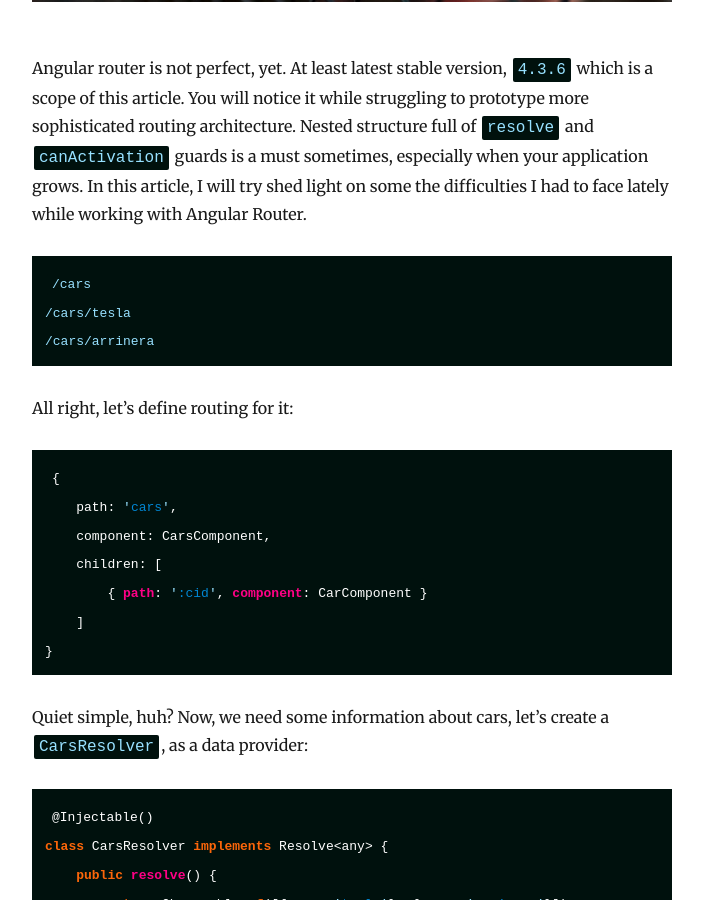
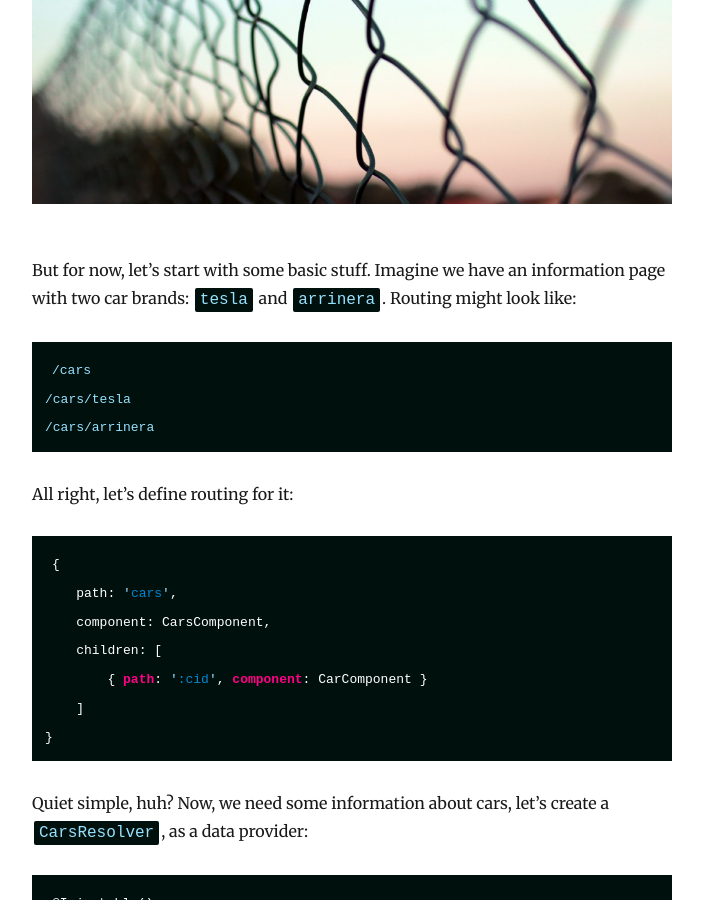
Before and after one commit to adasq/adasq.github.io, a Jekyll site: the page built from _posts/2017-09-02-angular-router-protection-issues.md, in a window 1280 px wide and 900 px high, scrolled down 744 px. Shown: the whole window, without its empty margins (288-991 px from the left). Built offline with Jekyll 4.4.1, drawn with Linux system fonts in a browser that asks for light colours.

Commit message:
post updated

````diff
--- a/_posts/2017-09-02-angular-router-protection-issues.md
+++ b/_posts/2017-09-02-angular-router-protection-issues.md
@@ -3,9 +3,13 @@ layout: post
 title: Angular Router Protection Issues
 date: 2017-09-02 16:00:00
 ---
+
+
+Angular router is not perfect, yet. At least latest stable version, `4.3.6` which is a scope of this article. You will notice it while struggling to prototype more sophisticated routing architecture. Nested structure full of `resolve` and `canActivation` guards is a must sometimes, especially when your application grows. In this article, I will try shed light on some the difficulties I had to face lately while working with Angular Router.
+
 ![fence](/assets/img/angular-router-protection-issues/background.jpeg)
 
-Angular router is not perfect, yet. At least latest stable version, `4.3.6` which is a scope of this article. You will notice it while struggling to prototype more sophisticated routing architecture. Nested structure full of `resolve` and `canActivation` guards is a must sometimes, especially when your application grows. In this article, I will try shed light on some the difficulties I had to face lately while working with Angular Router.
+But for now, let’s start with some basic stuff. Imagine we have an information page with two car brands: `tesla` and `arrinera`. Routing might look like:
 
 ```
 /cars
````
